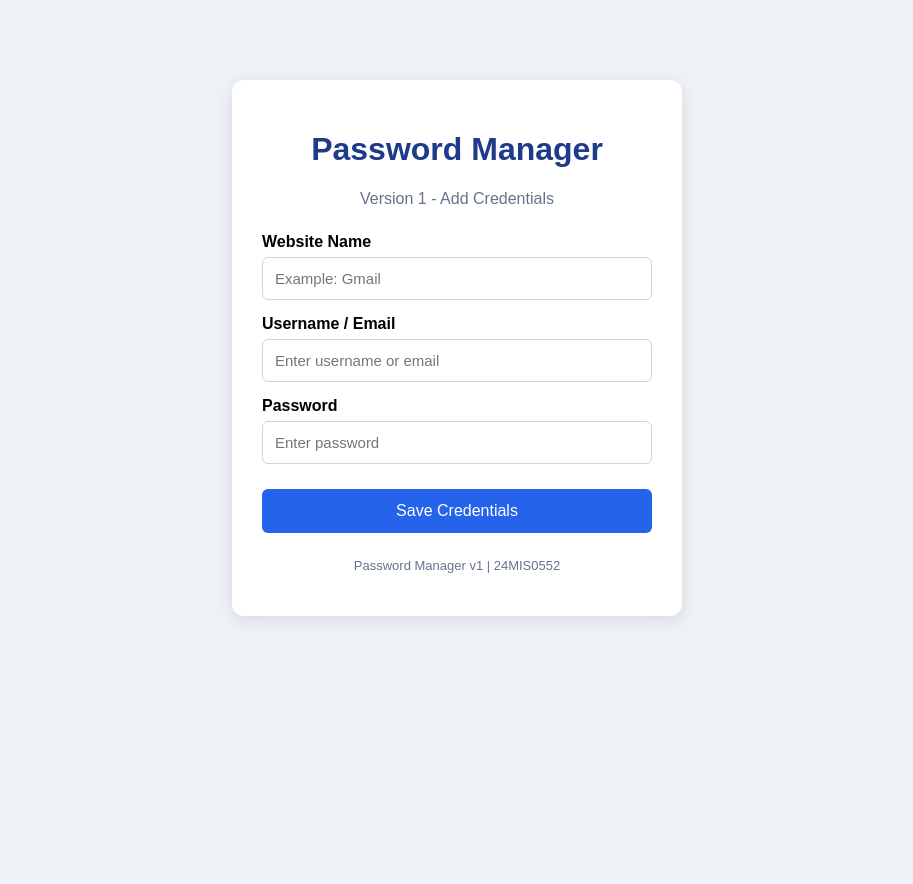
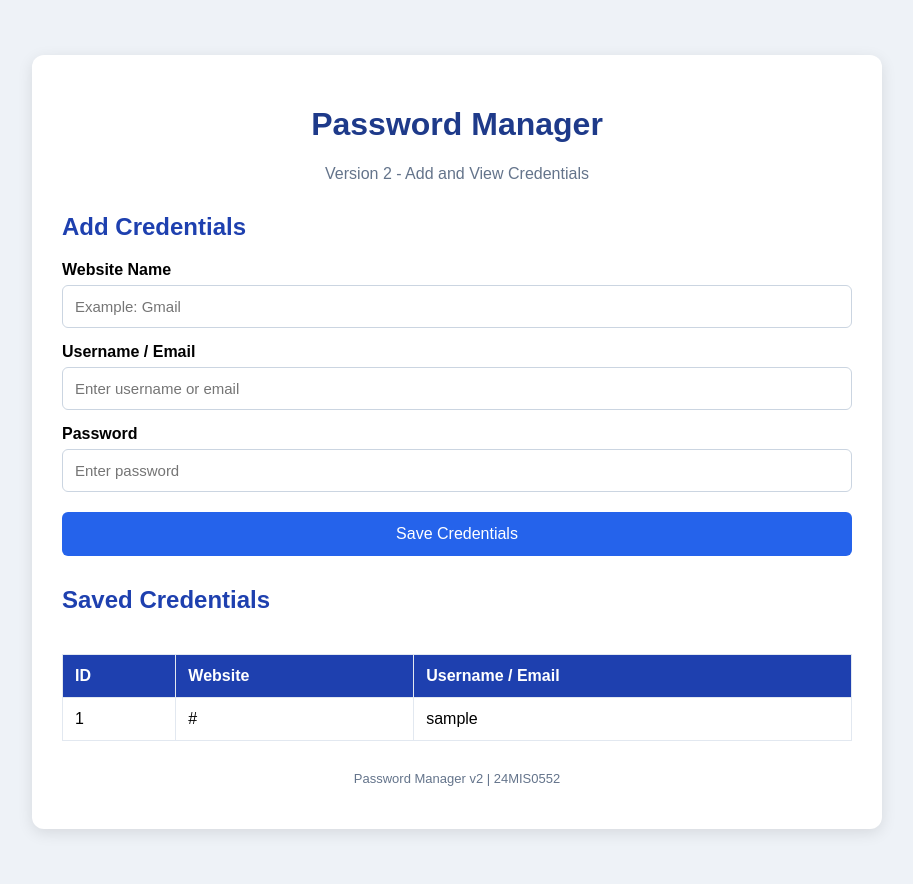
Before and after one commit to Nirmal-Priya/basic-password-manager, a Flask app: page / in a window 1280 px wide. Shown: the whole page, without its empty margins (183-1096 px from the left). Before the commit the page ends 620 px from the top, so only its background shows below. Run offline with Flask 3, Linux system fonts and the light colour scheme; tables that the repository leaves empty hold one stand-in row (values such as "Sample post").

Commit message:
Version 2 - View Credentials

```diff
--- a/app.py
+++ b/app.py
@@ -26,7 +26,17 @@ def init_db():
         """)
 @app.route("/")
 def home():
-    return render_template("index.html")
+    with sqlite3.connect(DATABASE) as conn:
+        conn.row_factory = sqlite3.Row
+        credentials = conn.execute("""
+            SELECT id, website, username
+            FROM credentials
+            ORDER BY id DESC
+        """).fetchall()
+    return render_template(
+        "index.html",
+        credentials=credentials
+    )
 @app.route("/add", methods=["POST"])
 def add_credentials():
     website = request.form.get("website", "").strip()
--- a/templates/index.html
+++ b/templates/index.html
@@ -1,10 +1,11 @@
+
 <!DOCTYPE html>
 <html lang="en">
 <head>
     <meta charset="UTF-8">
     <meta name="viewport"
           content="width=device-width, initial-scale=1.0">
-    <title>Password Manager - Version 1</title>
+    <title>Password Manager - Version 2</title>
     <style>
         * {
             box-sizing: border-box;
@@ -13,11 +14,11 @@
             font-family: Arial, sans-serif;
             background: #eef2f7;
             margin: 0;
-            padding: 30px 15px;
+            padding: 25px 15px;
         }
         .container {
-            max-width: 450px;
-            margin: 50px auto;
+            max-width: 850px;
+            margin: 30px auto;
             background: white;
             padding: 30px;
             border-radius: 12px;
@@ -27,10 +28,13 @@
             text-align: center;
             color: #1e3a8a;
         }
+        h2 {
+            margin-top: 30px;
+            color: #1e40af;
+        }
         .subtitle {
             text-align: center;
             color: #64748b;
-            margin-bottom: 25px;
         }
         label {
             display: block;
@@ -45,10 +49,6 @@
             border-radius: 6px;
             font-size: 15px;
         }
-        input:focus {
-            outline: 2px solid #2563eb;
-            outline-offset: 1px;
-        }
         button {
             width: 100%;
             padding: 13px;
@@ -56,7 +56,7 @@
             color: white;
             border: none;
             border-radius: 6px;
-            margin-top: 25px;
+            margin-top: 20px;
             font-size: 16px;
             cursor: pointer;
         }
@@ -68,13 +68,38 @@
             color: #166534;
             padding: 12px;
             border-radius: 6px;
-            margin-bottom: 15px;
+            margin: 15px 0;
+        }
+        .table-wrapper {
+            overflow-x: auto;
+        }
+        table {
+            width: 100%;
+            border-collapse: collapse;
+            margin-top: 20px;
+        }
+        th, td {
+            padding: 12px;
+            text-align: left;
+            border: 1px solid #e2e8f0;
+        }
+        th {
+            background: #1e40af;
+            color: white;
+        }
+        tr:nth-child(even) {
+            background: #f8fafc;
+        }
+        .empty {
+            text-align: center;
+            color: #64748b;
+            padding: 20px;
         }
         .footer {
             text-align: center;
-            margin-top: 25px;
+            margin-top: 30px;
+            color: #64748b;
             font-size: 13px;
-            color: #64748b;
         }
     </style>
 </head>
@@ -82,9 +107,9 @@
     <div class="container">
         <h1>Password Manager</h1>
         <p class="subtitle">
-            Version 1 - Add Credentials
+            Version 2 - Add and View Credentials
         </p>
-        <!-- Display Flask messages -->
+        <!-- Flash messages -->
         {% with messages = get_flashed_messages() %}
             {% if messages %}
                 {% for message in messages %}
@@ -94,7 +119,8 @@
                 {% endfor %}
             {% endif %}
         {% endwith %}
-        <!-- Add Credentials Form -->
+        <!-- Add Credentials -->
+        <h2>Add Credentials</h2>
         <form action="{{ url_for('add_credentials') }}"
               method="POST">
             <label for="website">Website Name</label>
@@ -127,8 +153,36 @@
                 Save Credentials
             </button>
         </form>
+        <!-- View Credentials -->
+        <h2>Saved Credentials</h2>
+        <div class="table-wrapper">
+            <table>
+                <thead>
+                    <tr>
+                        <th>ID</th>
+                        <th>Website</th>
+                        <th>Username / Email</th>
+                    </tr>
+                </thead>
+                <tbody>
+                    {% for credential in credentials %}
+                    <tr>
+                        <td>{{ credential['id'] }}</td>
+                        <td>{{ credential['website'] }}</td>
+                        <td>{{ credential['username'] }}</td>
+                    </tr>
+                    {% else %}
+                    <tr>
+                        <td colspan="3" class="empty">
+                            No credentials saved yet.
+                        </td>
+                    </tr>
+                    {% endfor %}
+                </tbody>
+            </table>
+        </div>
         <p class="footer">
-            Password Manager v1 | 24MIS0552
+            Password Manager v2 | 24MIS0552
         </p>
     </div>
 </body>
```
